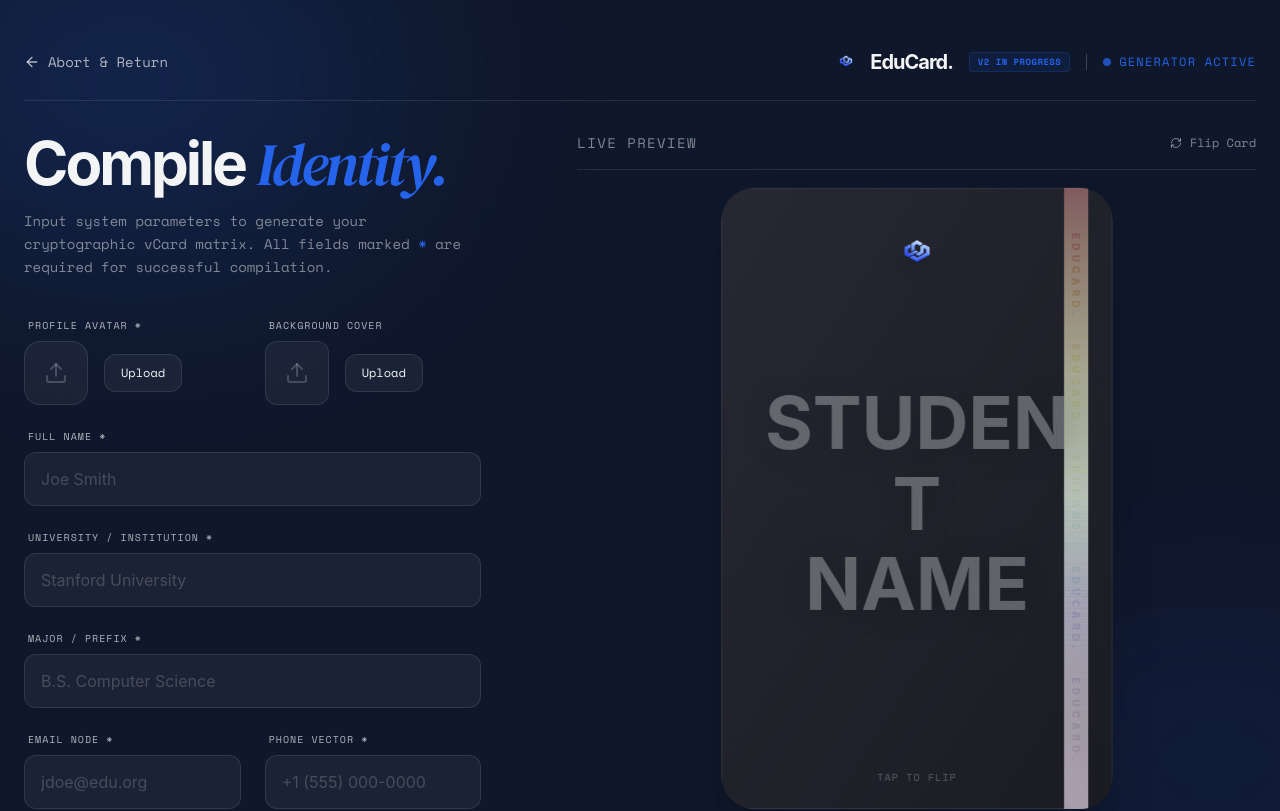
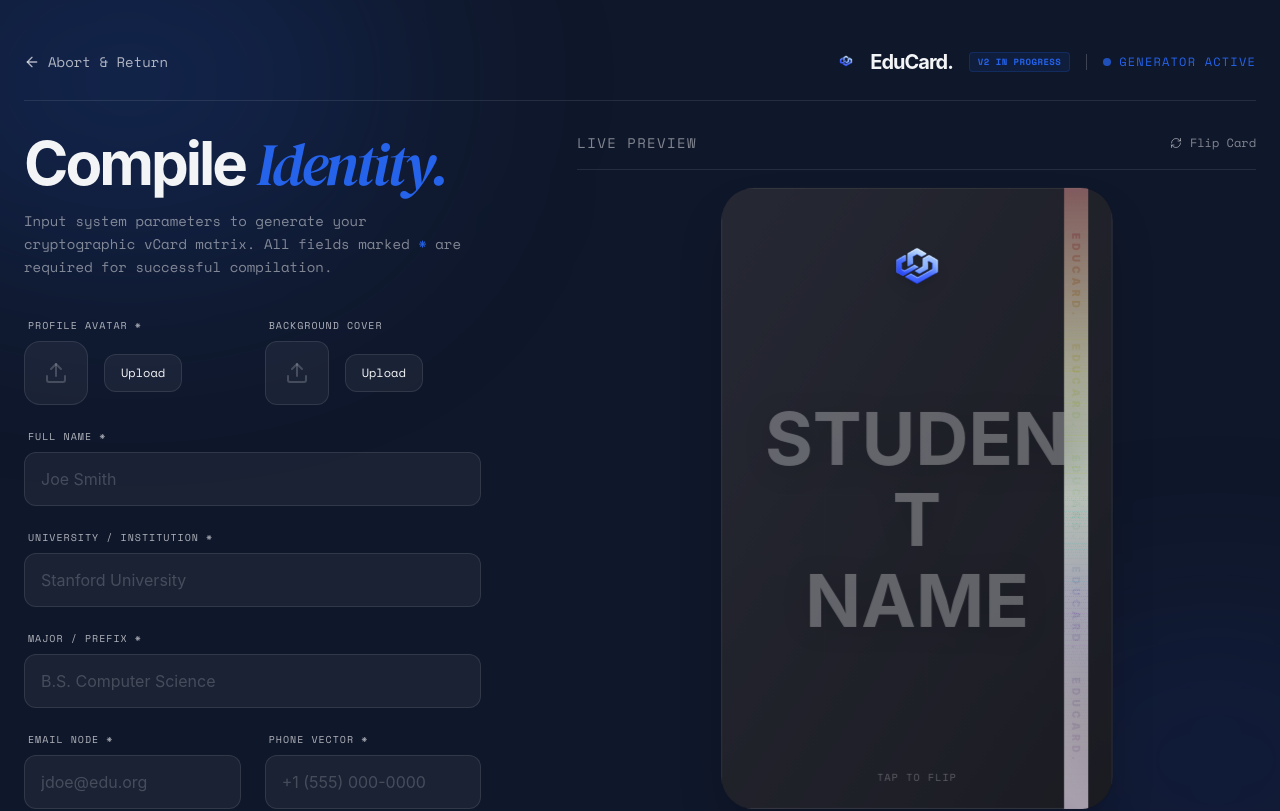
Before and after one commit to Rayyan-x95/EduCard, a React (Vite) app in the folder frontend/: page /generate in a window 1280 px wide. Shown: the top 811 px of the page. Built offline with nearby package versions, Linux system fonts and the light colour scheme; grey boxes are pictures that could not be loaded.

Commit message:
feat: Update logo size on GeneratorPage for improved visibility

```diff
--- a/frontend/src/pages/GeneratorPage.jsx
+++ b/frontend/src/pages/GeneratorPage.jsx
@@ -718,7 +718,7 @@ END:VCARD`;
 
                       {/* Logo at Top */}
                       <div className="flex justify-center pt-2">
-                        <img src="/LOGO.png" alt="EduCard Logo" className={`w-12 h-12 drop-shadow-lg ${themes[cardTheme].text === 'text-dark' ? 'invert' : ''}`} />
+                        <img src="/LOGO.png" alt="EduCard Logo" className={`w-16 h-16 sm:w-20 sm:h-20 drop-shadow-lg object-contain ${themes[cardTheme].text === 'text-dark' ? 'invert' : ''}`} />
                       </div>
 
                       {/* Profile Avatar */}
```
